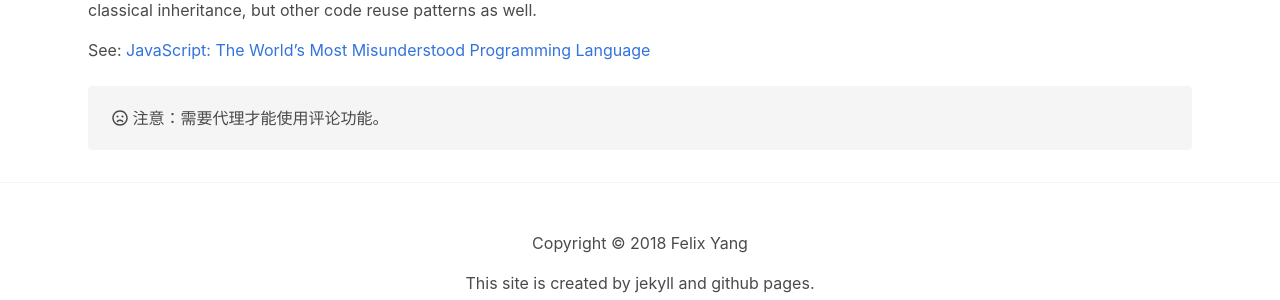
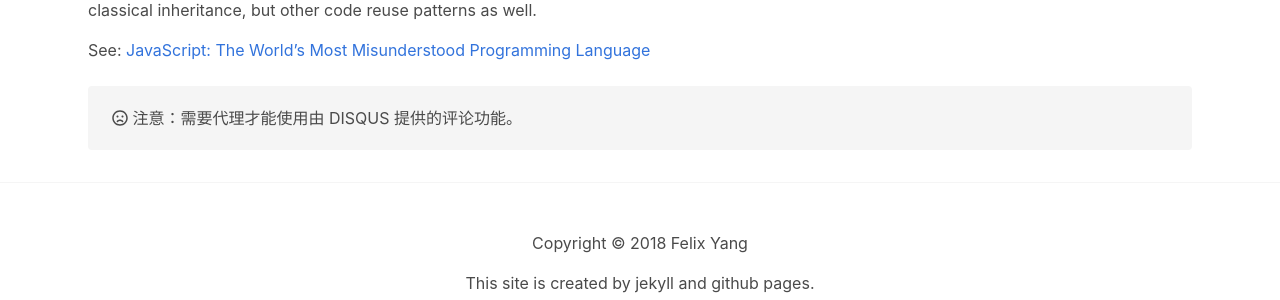
Before and after one commit to felixpy/felixpy.github.io, a Jekyll site: the page built from _posts/2015-04-11-the-worlds-most-misunderstood-programming-language.markdown, in a window 1280 px wide. Shown: the part 2488-2788 px from the top of the page. Built offline with Jekyll 4.4.1, drawn with Linux system fonts in a browser that asks for light colours; nearby versions of some CDN libraries; comment, search, counter and statistics services are not loaded.

Commit message:
update layout

```diff
--- a/_includes/comment.html
+++ b/_includes/comment.html
@@ -1,6 +1,6 @@
 <div id="disqus_thread">
   <div class="notification">
-    <p><i class="far fa-frown"></i> 注意：需要代理才能使用评论功能。</p>
+    <p><i class="far fa-frown"></i> 注意：需要代理才能使用由 DISQUS 提供的评论功能。</p>
   </div>
 </div>
 <script>
--- a/_layouts/post.html
+++ b/_layouts/post.html
@@ -13,6 +13,19 @@
     {{ content }}
   </article>
 
+  <footer class="post-footer">
+    {% if page.cc_license %}
+    <blockquote class="cc-license">
+      <a rel="license" href="http://creativecommons.org/licenses/by-nc-sa/4.0/">
+        <img alt="Creative Commons License" class="cc-license-img" src="https://i.creativecommons.org/l/by-nc-sa/4.0/80x15.png" />
+      </a>
+      <span>
+        THIS WORK IS LICENSED UNDER A <a rel="license" href="http://creativecommons.org/licenses/by-nc-sa/4.0/">CC BY-NC-SA 4.0</a>.
+      </span>
+    </blockquote>
+    {% endif %}
+  </footer>
+
 </div>
 
 {% if page.comments %}
--- a/_sass/_base.scss
+++ b/_sass/_base.scss
@@ -15,9 +15,22 @@
 .post {
     .post-header {
         margin-bottom: 1rem;
+
+        .post-meta {
+            color: #828282;
+        }
     }
-    .post-meta {
-        color: #828282;
+
+    .post-footer {
+        margin-top: 1rem;
+
+        .cc-license {
+            .cc-license-img {
+                border-width: 0;
+                position: relative;
+                top: 2px;
+            }
+        }
     }
 }
 
```
